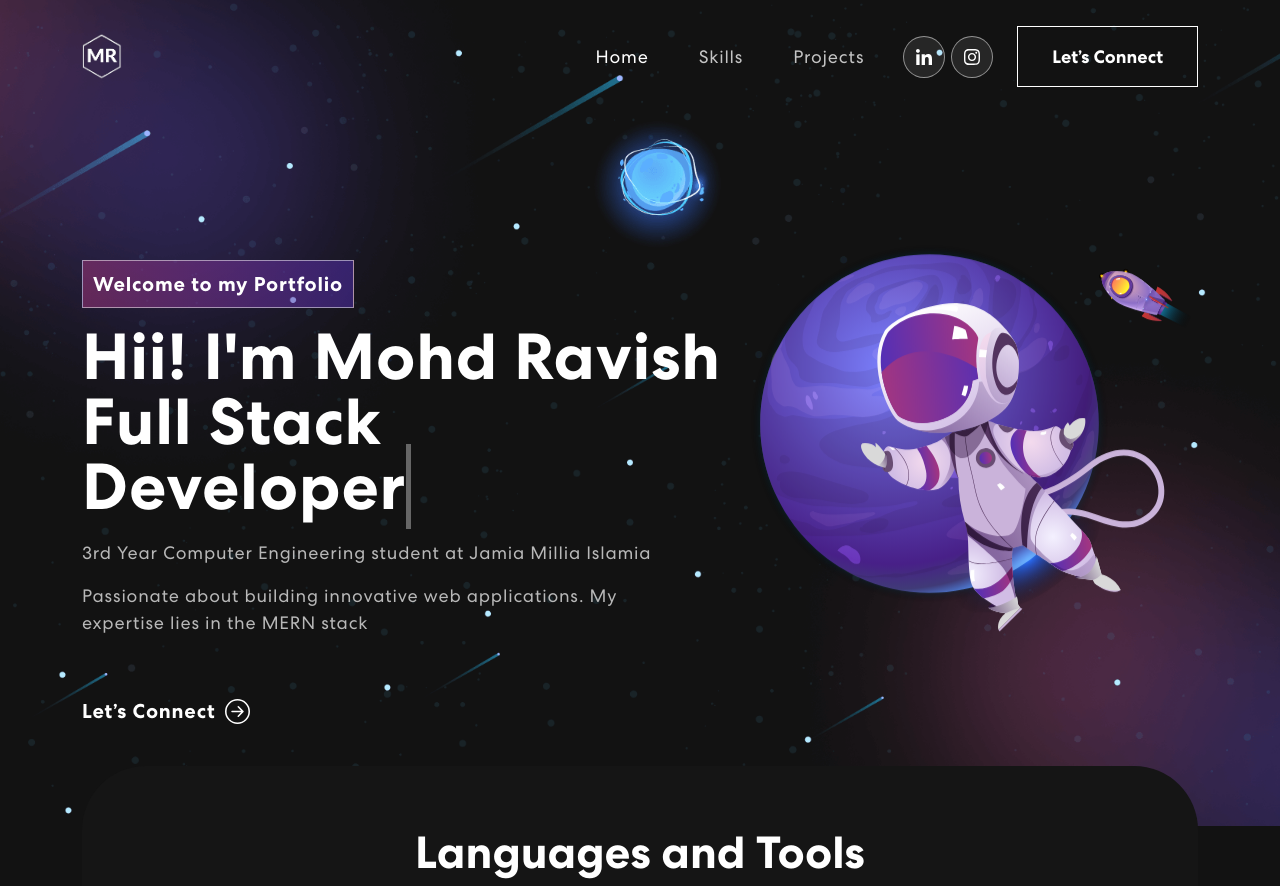
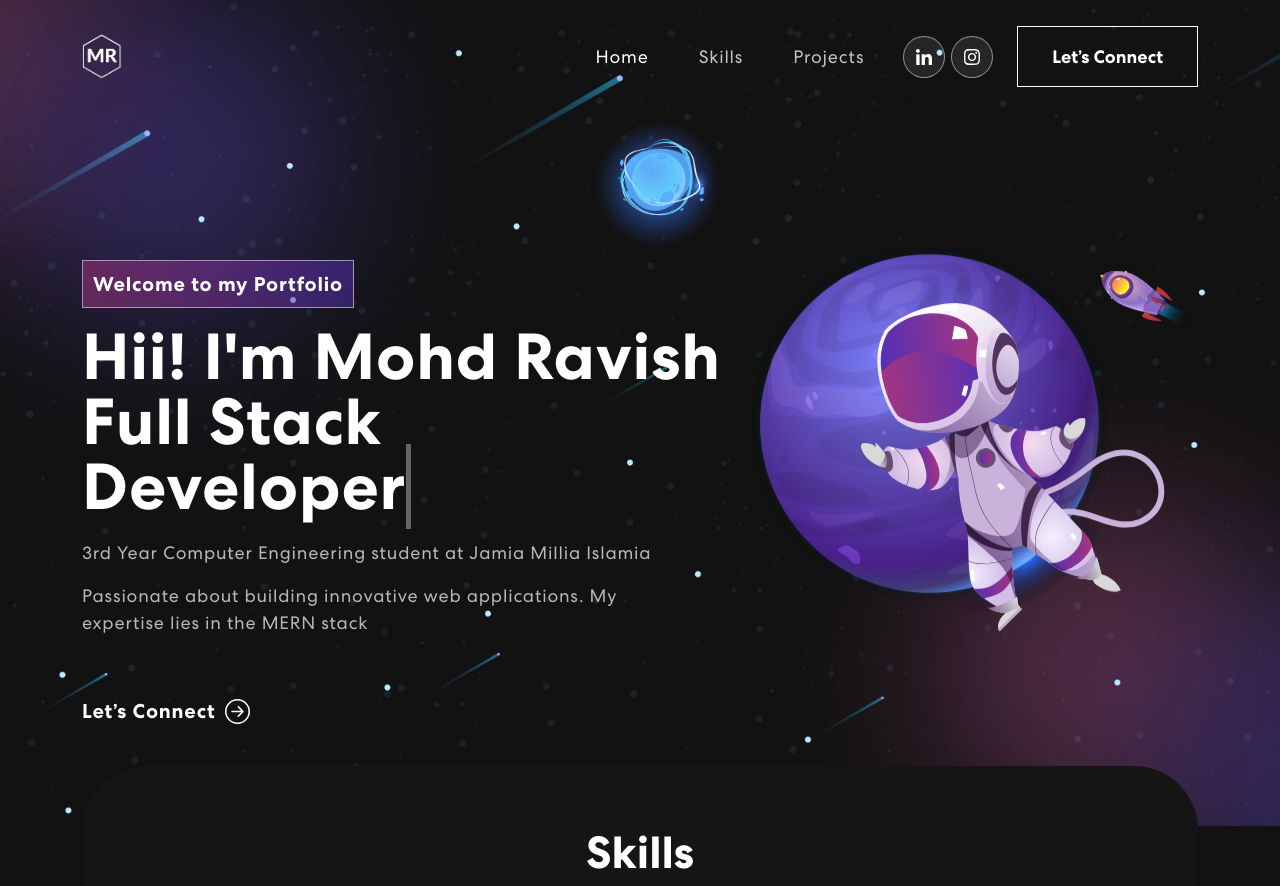
Before and after one commit to mohd-ravish/My-Portfolio, a React (Create React App) app: page / in a window 1280 px wide. Shown: the top 886 px of the page. Built offline with nearby package versions, Linux system fonts and the light colour scheme; the HTML template or start-up script is replaced by a standard one.

Commit message:
Update Skills.js

```diff
--- a/src/components/Skills.js
+++ b/src/components/Skills.js
@@ -29,7 +29,7 @@ export const Skills = () => {
             <div className="row">
                 <div className="col-12">
                     <div className="skill-bx wow zoomIn">
-                        <h2>Languages and Tools</h2>
+                        <h2>Skills</h2>
                         {/* <p>Lorem Ipsum is simply dummy text of the printing and typesetting industry.<br></br> Lorem Ipsum has been the industry's standard dummy text.</p> */}
               <Carousel responsive={responsive} infinite={true} className="owl-carousel owl-theme skill-slider">
                 <div className="item">
```
